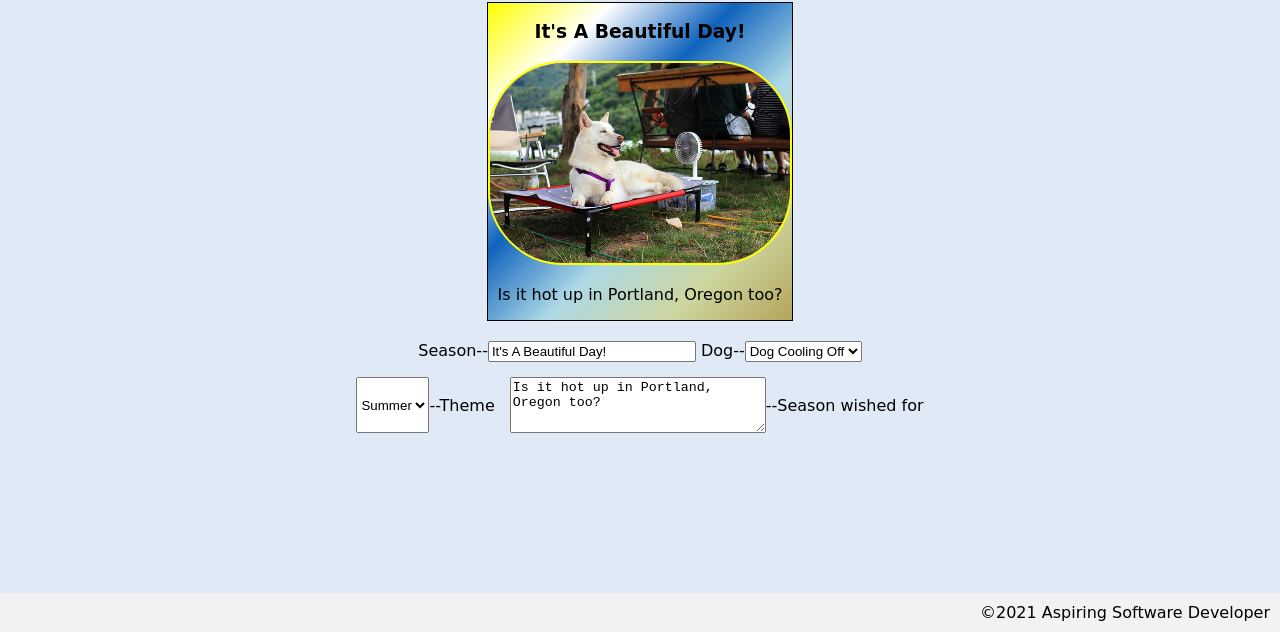
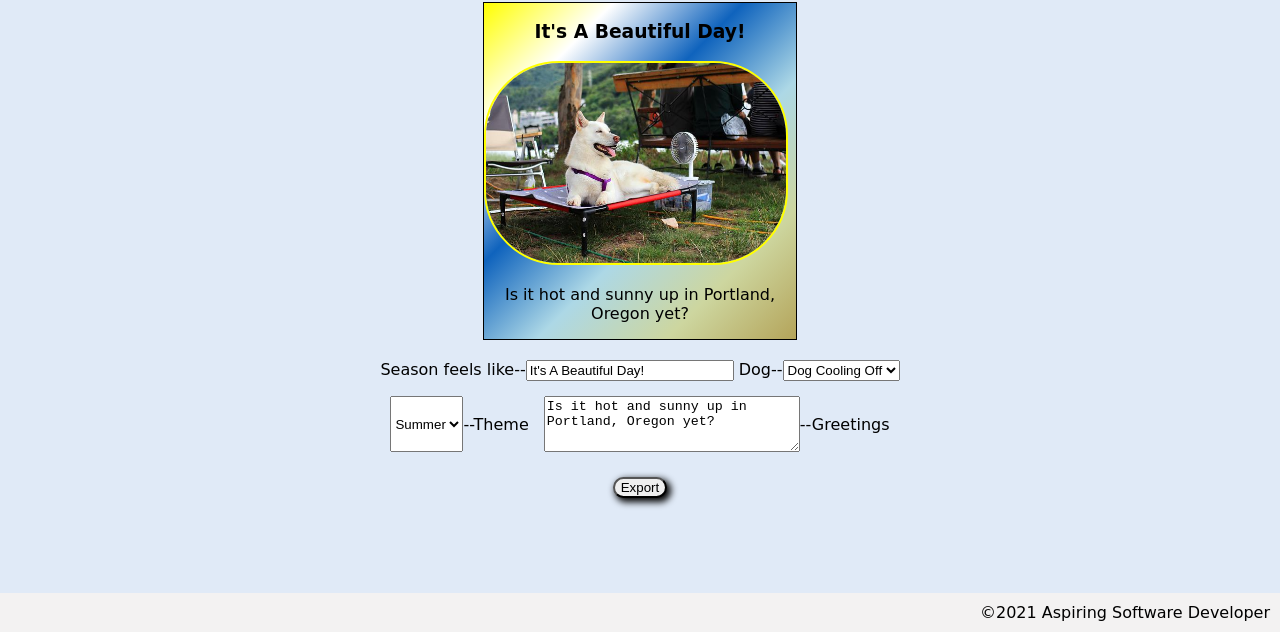
Before and after one commit to Zachary-Piontek/greeting-card, a plain HTML site: page index.html in a window 1280 px wide. Shown: the part 168-800 px from the top of the page. Drawn offline with nearby package versions, Linux system fonts and the light colour scheme; a web font is replaced by a local one.

Commit message:
added button and adjusted some css

```diff
--- a/app.js
+++ b/app.js
@@ -28,3 +28,13 @@ themeSelect.addEventListener('change', () => {
     greetingCardImage.classList.value = '';
     greetingCardImage.classList.add(themeSelect.value);
 });
+
+const exportButton = document.getElementById('export-button');
+exportButton.addEventListener('click', async() => {
+    // eslint-disable-next-line no-undef
+    const dataUrl = await domtoimage.toPng(greetingCardImage);
+    const link = document.createElement('a');
+    link.download = seasonInput.value + '.png';
+    link.href = dataUrl;
+    link.click();
+});
--- a/index.html
+++ b/index.html
@@ -21,12 +21,12 @@
                 <section id="greeting-card-image" class="summer">
                     <h3 id="day-input">It's A Beautiful Day!</h3>
                     <img id="type-season" src="assets/puppy-hot-weather.jpeg">
-                    <p id="greeting-display">Is it hot up in Portland, Oregon too?</p>
+                    <p id="greeting-display">Is it hot and sunny up in Portland, Oregon yet?</p>
                 </section>
             </div>
             <div id="inputs">
                 <section class="left-inputs">
-                    <label for="season-input">Season--</label>
+                    <label for="season-input">Season feels like--</label>
                     <input id="season-input" value="It's A Beautiful Day!">
                     <label for="dog-select">Dog--</label>
                     <select id="dog-select">
@@ -37,8 +37,8 @@
                     </select>
                 </section>
                 <section class="right-inputs">
-                    <label for="season-wish-textarea" id="seasonWish">--Season wished for</label>
-                    <textarea id="season-wish-textarea">Is it hot up in Portland, Oregon too?</textarea>
+                    <label for="season-wish-textarea" id="seasonWish">--Greetings</label>
+                    <textarea id="season-wish-textarea">Is it hot and sunny up in Portland, Oregon yet?</textarea>
                     <label for="theme-select" id="theme">--Theme</label>
                     <select id="theme-select">
                         <option value="summer">Summer</option>
@@ -47,11 +47,12 @@
                         <option value="spring">Spring</option>
                     </select>
                 </section>
+                    <button id="export-button">Export</button>
             </div>
     </main>
 
     <footer>&copy;2021 Aspiring Software Developer</footer>
-
+    <script src="https://cdn.jsdelivr.net/npm/dom-to-image@2.6.0/src/dom-to-image.min.js"></script>
     <script type="module" src="app.js"></script>
 </body>
 
--- a/styles.css
+++ b/styles.css
@@ -57,7 +57,6 @@ h1 {
     flex-direction: column;
     text-align: center;
     max-width: 312px;
-    overflow: hidden;
 }
 
 #inputs {
@@ -122,3 +121,9 @@ textarea {
 .spring {
     background: linear-gradient(45deg, green, pink, purple, rgb(182, 0, 76), yellow)
 }
+
+#export-button {
+    margin-top: 25px;
+    border-radius: 25px;
+    box-shadow: 3px 3px 7px 1px black;
+}
```
